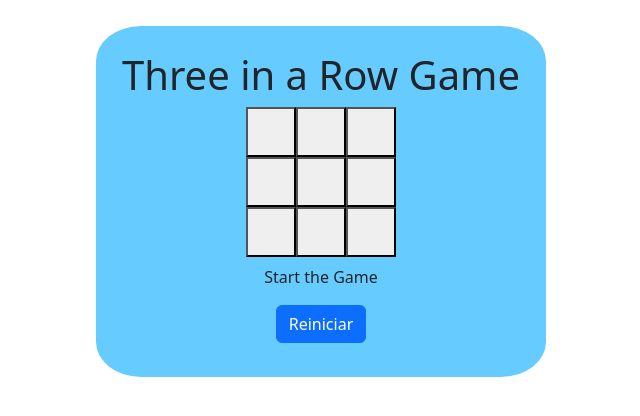
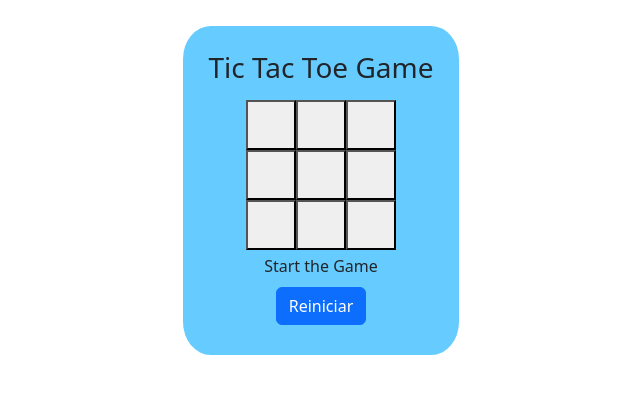
Before and after one commit to EhingerLeandro/React-three-in-a-row, a React (Create React App) app: page / in a window 1280 px wide. Shown: the top 416 px of the page, without its empty margins (319-959 px from the left). Built offline with nearby package versions, Linux system fonts and the light colour scheme.

Commit message:
7° commit

```diff
--- a/src/components/GameContainer/GameContainer.jsx
+++ b/src/components/GameContainer/GameContainer.jsx
@@ -86,7 +86,7 @@ const GameContainer =() =>{
 
     return(
     <div className='Game'>
-        <h1>Three in a Row Game</h1>
+        <h3 style={{marginBottom:"15px"}}>Tic Tac Toe Game</h3>
         <BoardContainer board={squares} onClickBoard={handleClick}/>
         {
             winner==='X' ?
```
Also changed, not shown: 1 other file (tests, documents, lock files or other folders).
